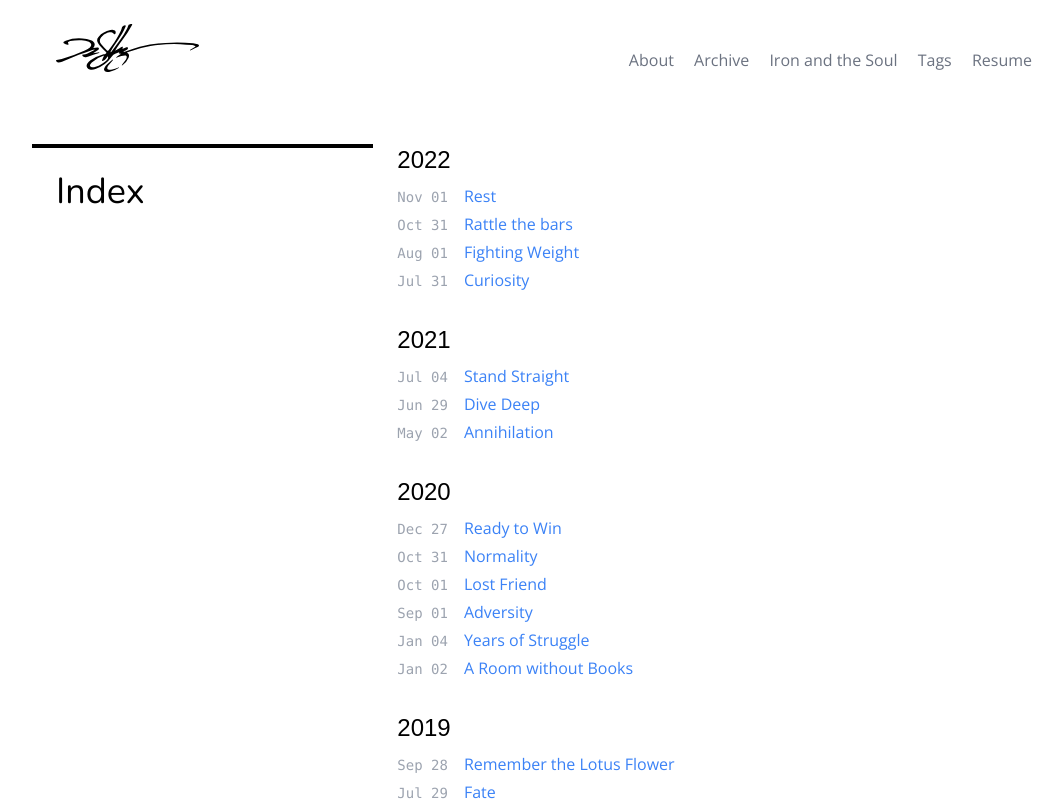
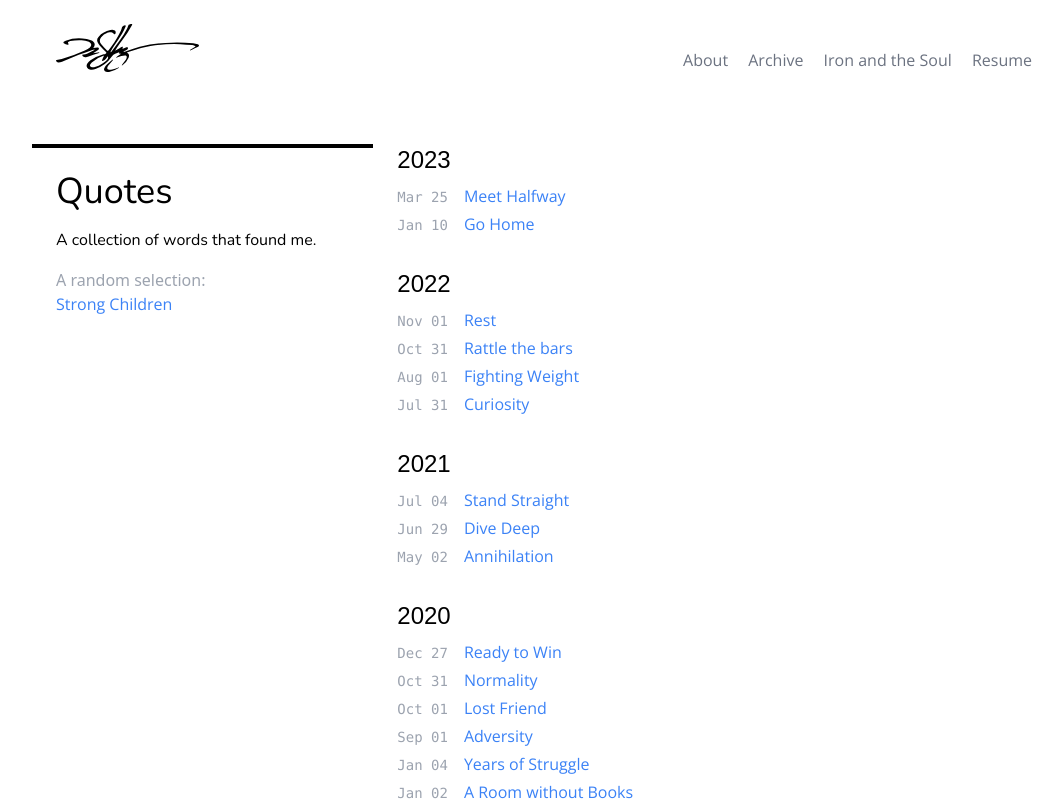
Before and after one commit to drusellers/site, a Next.js app: page /quotes in a window 1280 px wide. Shown: the top 801 px of the page, without its empty margins (96-1159 px from the left). Built offline with nearby package versions, Linux system fonts and the light colour scheme.

Commit message:
New Quotes

```diff
--- a/app/layout.tsx
+++ b/app/layout.tsx
@@ -46,10 +46,6 @@ export default function Layout({ children }: Props) {
           </div>
         </header>
 
-        {/* <div className="container mx-auto max-w-document my-6 p-3">
-        <Search />
-      </div> */}
-
         {children}
 
         <Footer />
--- a/app/posts/page.tsx
+++ b/app/posts/page.tsx
@@ -9,7 +9,7 @@ export default function Posts({}) {
   const allPosts = groupBy(getSortedPostsData(), 'year')
 
   return (
-    <PagePage title="Posts">
+    <PagePage title="Posts" subtitle={'A collection of ramblings'}>
       {Object.keys(allPosts)
         .reverse()
         .map((year) => {
--- a/app/quotes/page.tsx
+++ b/app/quotes/page.tsx
@@ -1,26 +1,40 @@
 import { getSortedQuotesData, Quote } from '@/lib/quotes'
 import YearHeading from '@/components/yearHeading'
 import DateTitle from '@/components/dateTitle'
-import PagePage from '@/components/PagePage'
+import TitleSubtitle from '@/components/titleSubtitle'
+import Link from 'next/link'
 
-type Props = {
-  allQuotes: { [key: string]: Quote[] }
-}
 export default function Index() {
   // group by year
   // then sort by date
-  const allQuotes = groupBy(getSortedQuotesData(), 'year')
+  const allQuotes = getSortedQuotesData()
+  const groupedQuotes = groupBy(allQuotes, 'year')
+  const randomIndex = Math.floor(Math.random() * allQuotes.length)
+  const randomQuote = allQuotes[randomIndex]
 
   return (
-    <PagePage title="Index">
-      {Object.keys(allQuotes)
+    <div className="container mx-auto my-6 flex min-h-page max-w-document flex-col sm:flex-row">
+      <div className="my-6 space-y-4 px-6 sm:w-1/3 sm:border-t-4 sm:border-black sm:pt-6">
+        <TitleSubtitle
+          title={'Quotes'}
+          subtitle={'A collection of words that found me.'}
+        />
+
+        <div className={''}>
+          <div className={'text-gray-400'}>A random selection:</div>
+          <Link href={`/quotes/${randomQuote.id}`}>{randomQuote.title}</Link>
+        </div>
+      </div>
+      <div className="my-6 px-6">
+        <article className="max-w-prose">
+          {Object.keys(groupedQuotes)
             .reverse()
             .map((year) => {
               return (
                 <div key={year} className="mb-8">
                   <YearHeading year={year} />
                   <div className={'mt-2 space-y-1'}>
-                {allQuotes[year].map((q) => {
+                    {groupedQuotes[year].map((q) => {
                       return (
                         <DateTitle
                           key={q.id}
@@ -34,7 +48,9 @@ export default function Index() {
                 </div>
               )
             })}
-    </PagePage>
+        </article>
+      </div>
+    </div>
   )
 }
 
--- a/components/footer.tsx
+++ b/components/footer.tsx
@@ -4,6 +4,7 @@ import {
   faCreativeCommons,
   faCreativeCommonsBy,
 } from '@fortawesome/free-brands-svg-icons'
+import Link from 'next/link'
 
 export default function Footer() {
   return (
@@ -47,8 +48,14 @@ export default function Footer() {
           {/* 4 columns of stuff */}
           <div className="mt-12 grid grid-cols-2 gap-8 xl:col-span-2 xl:mt-0">
             <div className="md:grid md:grid-cols-2 md:gap-8">
-              <div></div>
-              <div className="mt-12 md:mt-0"></div>
+              <div>
+                <Link href={'/quotes'}>Collected Quotes</Link>
+              </div>
+              <div className="mt-12 md:mt-0">
+                <Link href="/tags" title="Tags">
+                  Tags
+                </Link>
+              </div>
             </div>
             <div className="md:grid md:grid-cols-2 md:gap-8">
               <div></div>
--- a/components/nav.tsx
+++ b/components/nav.tsx
@@ -15,9 +15,6 @@ export default function Nav() {
           <Link href="/iron" title="Iron and the Soul" className={linkStyle}>
             Iron and the Soul
           </Link>{' '}
-          <Link href="/tags" title="Tags" className={linkStyle}>
-            Tags
-          </Link>{' '}
           <Link href="/resume" title="Resume" className={linkStyle}>
             Resume
           </Link>
--- a/components/resume/education.tsx
+++ b/components/resume/education.tsx
@@ -1,6 +1,6 @@
 import { FontAwesomeIcon } from '@fortawesome/react-fontawesome'
 import { faExternalLinkSquare } from '@fortawesome/pro-light-svg-icons'
-import { Education } from '../../../lib/types'
+import { Education } from '@/lib/types'
 
 type Props = {
   school: Education
--- a/components/resume/experience.tsx
+++ b/components/resume/experience.tsx
@@ -1,7 +1,7 @@
 import { FontAwesomeIcon } from '@fortawesome/react-fontawesome'
 import { faExternalLinkSquare } from '@fortawesome/pro-light-svg-icons'
 import Markdoc from '@markdoc/markdoc'
-import { Employer } from '../../../lib/types'
+import { Employer } from '@/lib/types'
 
 type Props = {
   job: Employer
--- /dev/null
+++ b/content/quotes/go-home.md
@@ -0,0 +1,11 @@
+---
+title: 'Go Home'
+date: '2023-01-10'
+categories: quotes
+tags:
+- Quotes
+author: Henry Rollins
+type: quote
+---
+
+Someday, I would like to go home. The exact location of this place, I don't know, but someday I would like to go. There would be a pleasing feeling of familiarity and a sense of welcome in everything I saw. People would greet me warmly. They would remind me of the length of my absence and the thousands of miles I had traveled in those restless years, but mostly, they would tell me that I had been missed, and that things were better now I had returned. Autumn would come to this place of welcome, this place I would know to be home. Autumn would come and the air would grow cool, dry and magic, as it does that time of the year. At night, I would walk the streets but not feel lonely, for these are the streets of my home town. These are the streets that I had thought about while far away, and now I was back, and all was as it should be. The trees and the falling leaves would welcome me. I would look up at the moon, and remember seeing it in countries all over the world as I had restlessly journeyed for decades, never remembering it looking the same as when viewed from my hometown.
--- /dev/null
+++ b/content/quotes/halfway.md
@@ -0,0 +1,11 @@
+---
+title: 'Meet Halfway'
+date: '2023-03-25'
+categories: quotes
+tags:
+- Quotes
+author: Michael Pollan
+type: quote
+---
+
+The garden suggests there might be a place where we can meet nature halfway.
```
Also changed, not shown: app/resume/page.tsx (+1 -6 lines), package.json (+33 -33 lines), 2 other files (tests, documents, lock files or other folders). Lines whose indentation alone changed are shown as unchanged.
